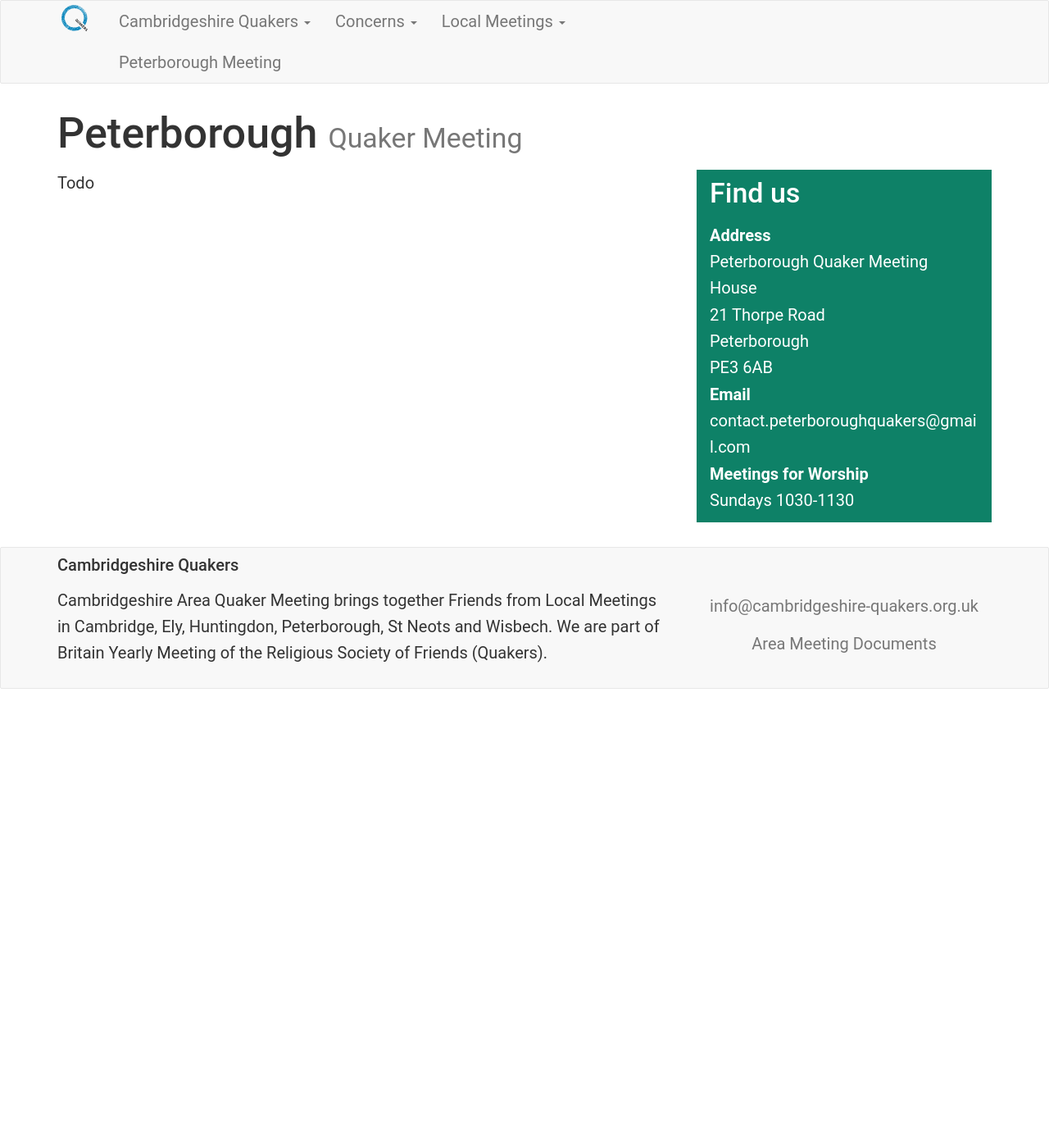
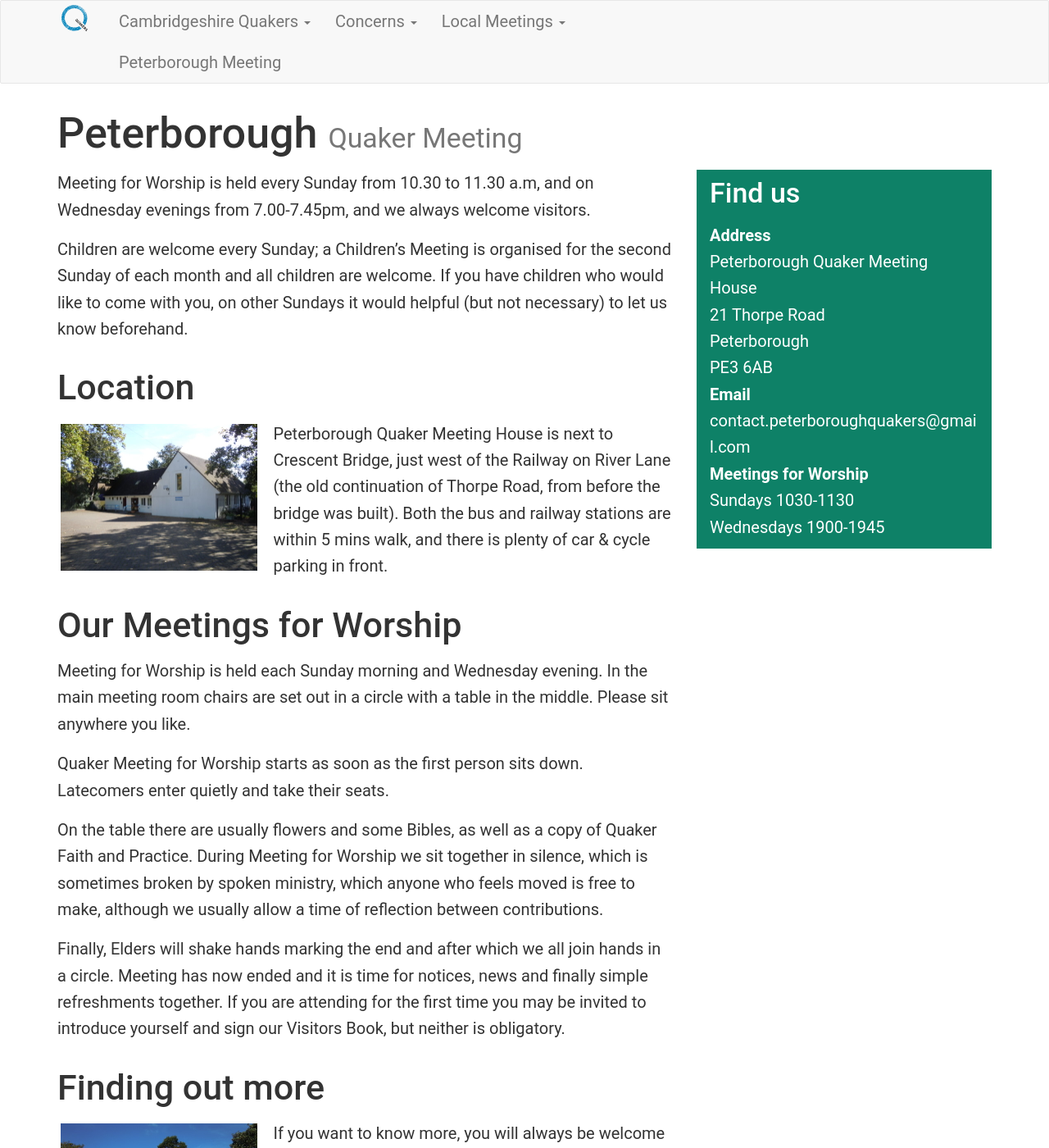
Before and after one commit to CambridgeshireQuakers/test, a Jekyll site: the page built from _meetings/peterborough.md, in a window 1280 px wide and 1400 px high. Shown: the whole window at 82% size. Built offline with Jekyll 4.4.1, drawn with Linux system fonts in a browser that asks for light colours; some of the changed text lies outside the part shown.

Commit message:
Add text and images for Peterborough and Wisbech

```diff
--- a/_meetings/peterborough.md
+++ b/_meetings/peterborough.md
@@ -9,6 +9,34 @@
   PE3 6AB
 email: contact.peterboroughquakers@gmail.com
 eventVenue: true
+regularMeetings:
+  - Sundays 1030-1130
+  - Wednesdays 1900-1945
 ---
+Meeting for Worship is held every Sunday from 10.30 to 11.30 a.m, and on Wednesday evenings from 7.00-7.45pm, and we always welcome visitors.
 
-Todo
+Children are welcome every Sunday; a Children’s Meeting is organised for the second Sunday of each month and all children are welcome. If you have children who would like to come with you, on other Sundays it would helpful (but not necessary) to let us know beforehand.
+
+## Location
+
+{% include image.html class='thumbnail-left' src='/img-site/peterborough/peterborough-front-small.jpg' %}
+
+Peterborough Quaker Meeting House is next to Crescent Bridge, just west of the Railway on River Lane (the old continuation of Thorpe Road, from before the bridge was built). Both the bus and railway stations are within 5 mins walk, and there is plenty of car & cycle parking in front.
+
+## Our Meetings for Worship
+
+Meeting for Worship is held each Sunday morning and Wednesday evening.  In the main meeting room chairs are set out in a circle with a table in the middle. Please sit anywhere you like.
+
+Quaker Meeting for Worship starts as soon as the first person sits down. Latecomers enter quietly and take their seats.
+
+On the table there are usually flowers and some Bibles, as well as a copy of Quaker Faith and Practice.
+During Meeting for Worship we sit together in silence, which is sometimes broken by spoken ministry, which anyone who feels moved is free to make, although we usually allow a time of reflection between contributions.
+
+Finally, Elders will shake hands marking the end and after which we all join hands in a circle. Meeting has now ended and it is time for notices, news and finally simple refreshments together. If you are attending for the first time you may be invited to introduce yourself and sign our Visitors Book, but neither is obligatory.
+
+## Finding out more
+
+{% include image.html class='thumbnail-left' src='/img-site/peterborough/peterborough-back-small.jpg' %}
+
+If you want to know more, you will always be welcome to speak to any Quaker, especially over tea or coffee after Meeting.
+A variety of leaflets about all aspects of Quakerism are stocked in the welcome area. Please feel free to take some with you. We also have a small library where books are available to borrow.
```
Also changed, not shown: _meetings/wisbech.md (+11 -1 lines), img-site/peterborough/peterborough-back-small.jpg (added), img-site/peterborough/peterborough-front-small.jpg (added), img-site/wisbech/wisbech-front-small.jpg (added), img-site/wisbech/wisbech-garden-small.jpg (added), img-site/wisbech/wisbech-inside-small.jpg (added), 2 other files.
